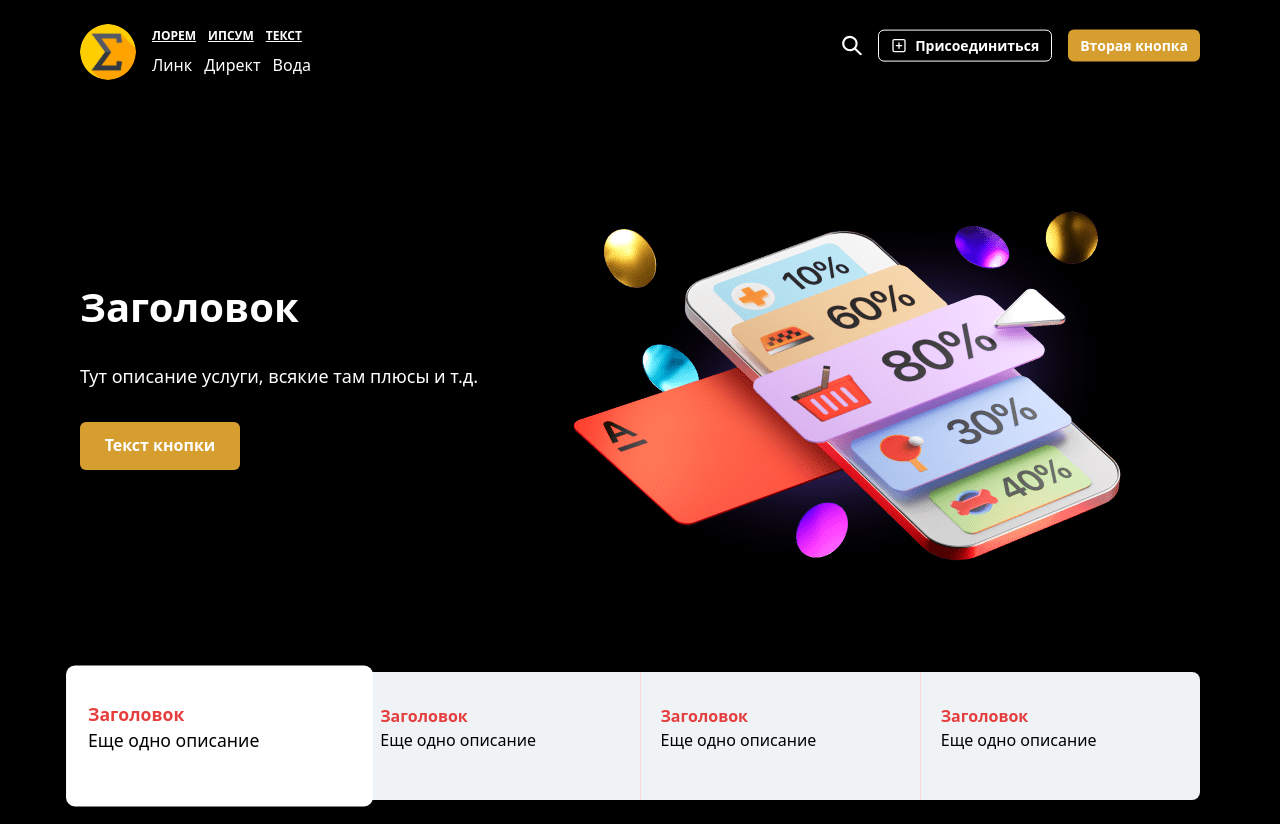
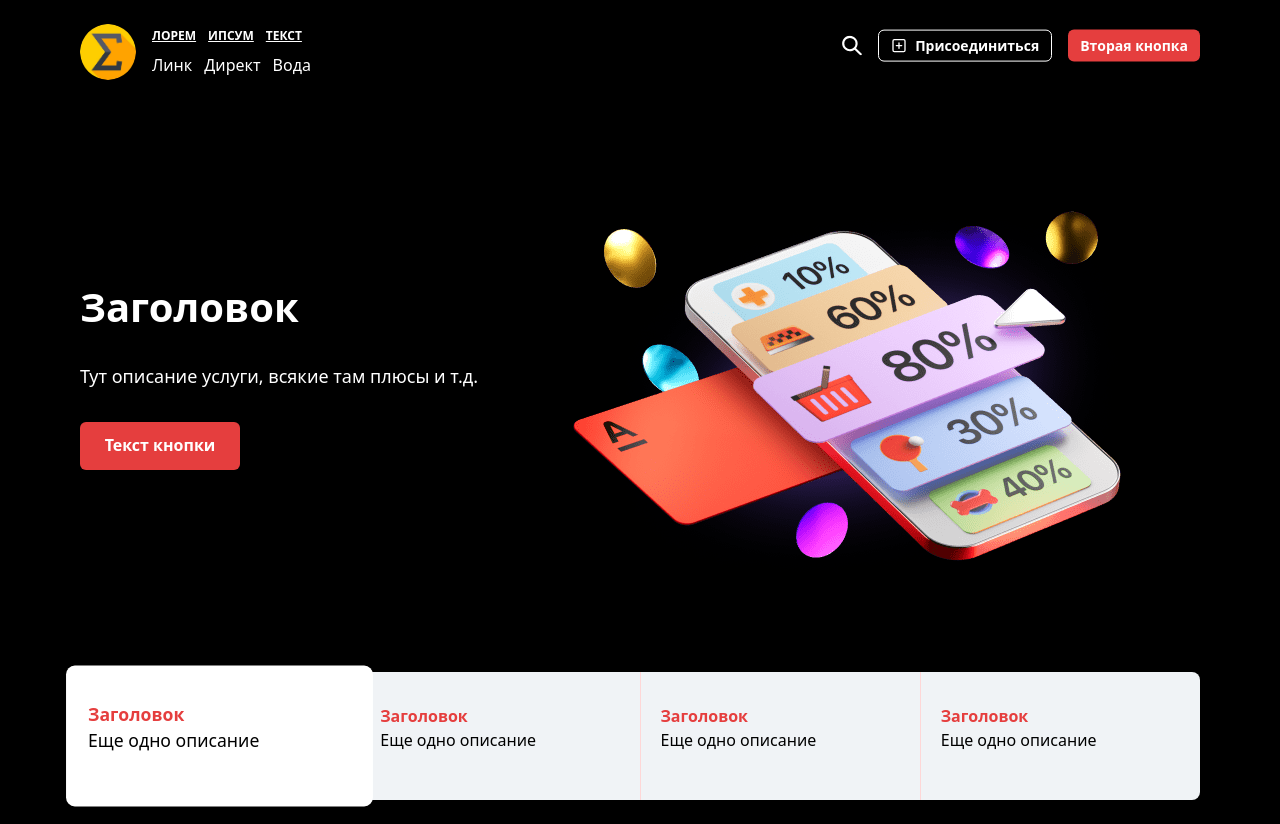
Before and after one commit to chronosgit/bank-frontend, a React (Vite) app: page / in a window 1280 px wide. Built offline with nearby package versions, Linux system fonts and the light colour scheme.

Commit message:
Changed btn color back to red

```diff
--- a/src/components/ui/buttons/button-yellow/ButtonYellow.jsx
+++ b/src/components/ui/buttons/button-yellow/ButtonYellow.jsx
@@ -12,10 +12,10 @@ const ButtonYellow = ({
             size={size}
             maxW={maxW}
             color="white"
-            bgColor="yellow.500"
+            bgColor="red.500"
             fontSize={fontSize}
             _hover={{
-                bgColor: "yellow.600",
+                bgColor: "red.600",
             }}
         >
             {text}
```
